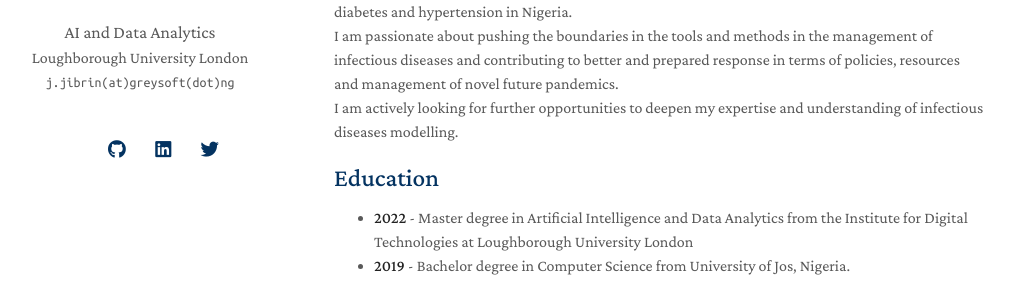
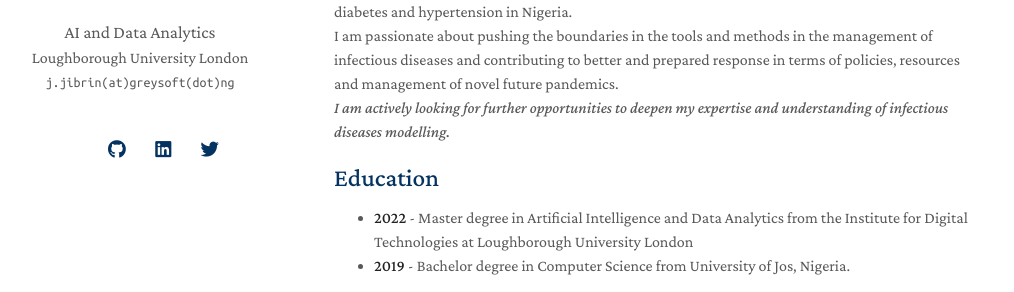
Before and after one commit to jibrinx/jibrinx.github.io, a Jekyll site: the page built from index.md, in a window 1280 px wide. Shown: the part 247-539 px from the top of the page, without its empty margins (136-1150 px from the left). Built offline with Jekyll 4.4.1, drawn with Linux system fonts in a browser that asks for light colours; nearby versions of some CDN libraries; a style sheet for code colours, icons or effects is not loaded.

```diff
--- a/index.md
+++ b/index.md
@@ -4,7 +4,7 @@ layout: homepage
 <p  align="right">[Last updated: 16-04-2024 at 15:02 pm]</p>
 
 ## About Me
-Hi! I’m Jibrin. I love building projects and following my curiosity. I am always curious about how our world operates, and whether we can find a theory that will explain it all.. I am currently building <a href="http://adhere360.github.io">Adhere360 </a> to tackle Nigeria's pressing healthcare challenges by improving medication adherence and reduce non-adherence rates which are estimated to exceed 50% across chronic conditions like diabetes and hypertension in Nigeria. <br>I am passionate about pushing the boundaries in the tools and methods in the management of infectious diseases and contributing to better and prepared response in terms of policies, resources and management of novel future pandemics. <br>I am actively looking for further opportunities to deepen my expertise and understanding of infectious diseases modelling.
+Hi! I’m Jibrin. I love building projects and following my curiosity. I am always curious about how our world operates, and whether we can find a theory that will explain it all.. I am currently building <a href="http://adhere360.github.io">Adhere360 </a> to tackle Nigeria's pressing healthcare challenges by improving medication adherence and reduce non-adherence rates which are estimated to exceed 50% across chronic conditions like diabetes and hypertension in Nigeria. <br>I am passionate about pushing the boundaries in the tools and methods in the management of infectious diseases and contributing to better and prepared response in terms of policies, resources and management of novel future pandemics. <br> <i>I am actively looking for further opportunities to deepen my expertise and understanding of infectious diseases modelling.<i>
 ## Education
 - **2022** - Master degree in Artificial Intelligence and Data Analytics from the Institute for Digital Technologies at Loughborough University London
 - **2019** - Bachelor degree in Computer Science from University of Jos, Nigeria.
```
